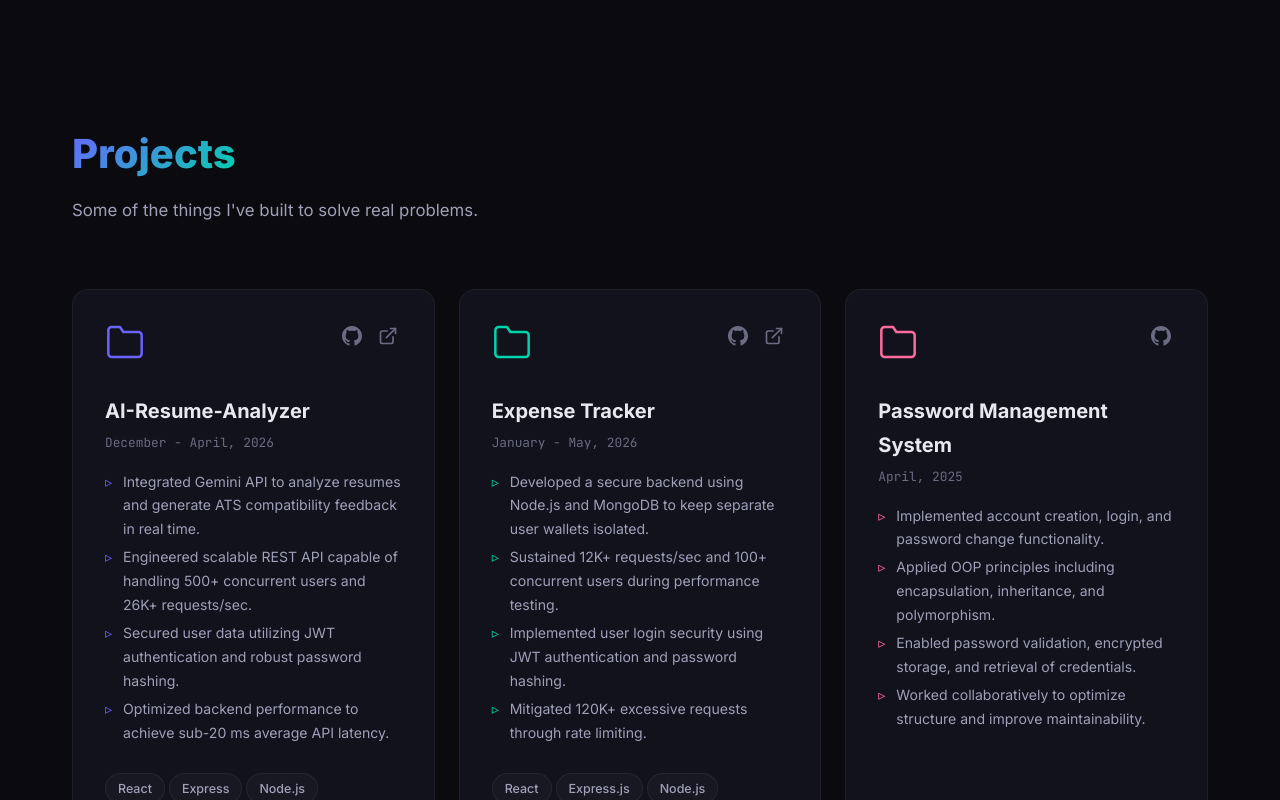
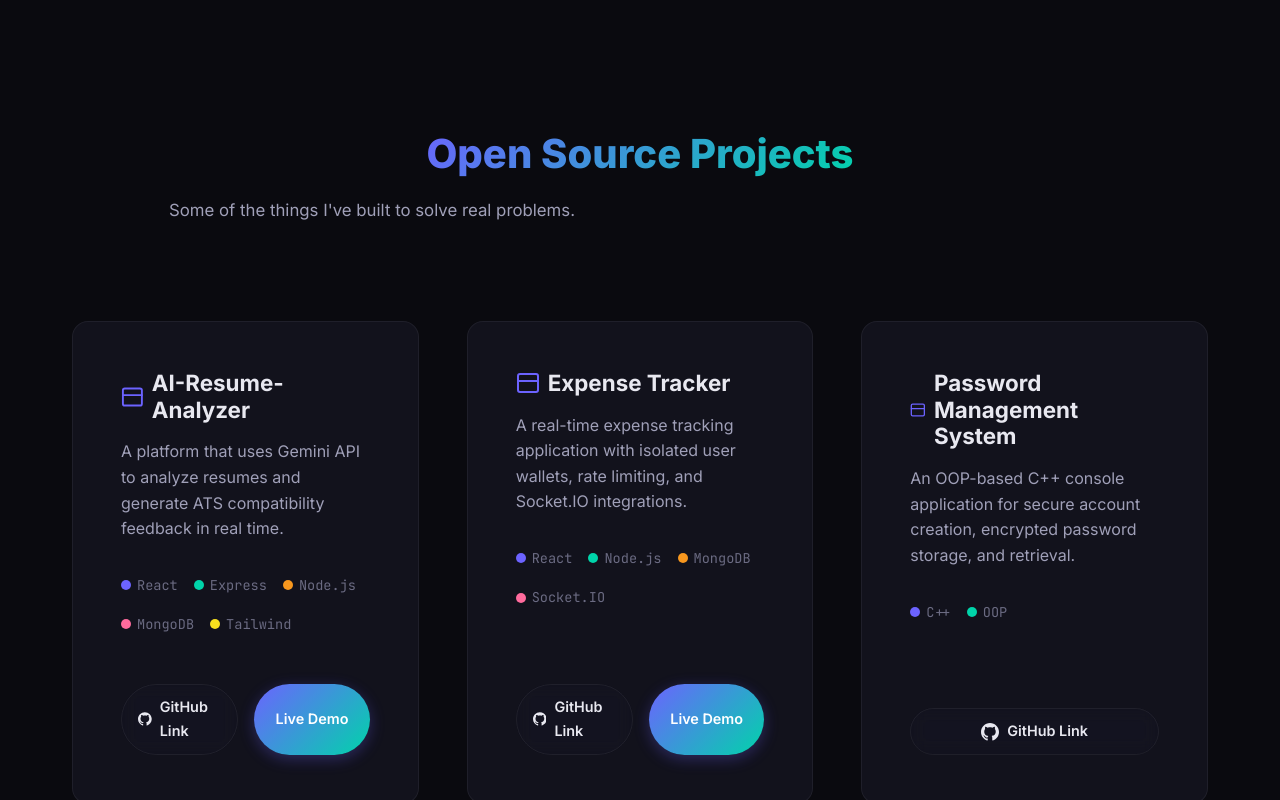
Before and after one commit to Aakashraj18/portfolio, a React (Vite) app: page / in a window 1280 px wide. Shown: the part 1560-2360 px from the top of the page. Built offline with nearby package versions, Linux system fonts and the light colour scheme.

Commit message:
modify education and projects layout

```diff
--- a/src/components/Education.jsx
+++ b/src/components/Education.jsx
@@ -1,70 +1,72 @@
+import { useScrollReveal } from '../hooks/useScrollReveal';
 import './Education.css';
 
 const educationData = [
   {
     institution: 'National Institute of Technology, Silchar',
-    degree: 'Bachelor of Technology - Computer Science and Engineering',
-    grade: 'CGPA: 8.11',
-    period: 'July 2023 — June 2027',
-    location: 'Assam, India',
-    icon: '🎓',
-    current: true,
+    degree: 'B.Tech in Computer Science and Engineering',
+    period: '2023 - 2027',
+    logo: '🎓',
+    details: [
+      'Pursuing core CS subjects including DSA, OOP, OS, and Database Systems.',
+      'Active participant in competitive programming and technical clubs.',
+    ],
   },
   {
     institution: 'Kendriya Vidyalaya Narangi, Guwahati',
-    degree: 'Higher Secondary Certificate (HSC)',
-    grade: 'Percentage: 86.8',
-    period: 'July 2020 — June 2022',
-    location: 'Assam, India',
-    icon: '📖',
-    current: false,
+    degree: 'Senior Secondary Education (Class XII)',
+    period: 'Graduated 2022',
+    logo: '🏫',
+    details: [
+      'Passed with 91.2%',
+      'Focused on Science stream with Mathematics and Computer Science.',
+    ],
   },
   {
     institution: 'Kendriya Vidyalaya Narangi, Guwahati',
-    degree: 'Secondary School Certificate (SSC)',
-    grade: 'Percentage: 86',
-    period: 'July 2010 — June 2020',
-    location: 'Assam, India',
-    icon: '📚',
-    current: false,
+    degree: 'Secondary Education (Class X)',
+    period: 'Graduated 2020',
+    logo: '🏫',
+    details: [
+      'Passed with 91.8%',
+      'Active participant in regional science exhibitions and quizzes.',
+    ],
   },
 ];
 
 export default function Education() {
+  const [ref, isVisible] = useScrollReveal();
+
   return (
-    <section className="education section" id="education">
-      <h2 className="section__title">Education</h2>
-      <p className="section__subtitle">
-        My academic journey so far.
-      </p>
+    <section className="education section" id="education" ref={ref}>
+      <div className={`education__header ${isVisible ? 'reveal--visible' : 'reveal--hidden'}`}>
+        <h2 className="section__title">Education</h2>
+        <p className="section__subtitle">
+          My academic qualifications and institutional background.
+        </p>
+      </div>
+
       <div className="education__timeline">
-        {educationData.map((edu, index) => (
+        {educationData.map((item, index) => (
           <div
-            className={`education__item ${edu.current ? 'education__item--current' : ''}`}
-            key={index}
+            className={`education__item ${isVisible ? 'reveal--visible' : 'reveal--hidden'}`}
+            key={item.institution + item.degree}
+            style={{ '--reveal-delay': `${index * 0.2}s` }}
           >
-            <div className="education__marker">
-              <div className="education__dot"></div>
-              {index < educationData.length - 1 && <div className="education__line"></div>}
+            <div className="education__logo-container">
+              <span className="education__logo">{item.logo}</span>
             </div>
-            <div className="education__card card">
-              <div className="education__card-header">
-                <span className="education__icon">{edu.icon}</span>
-                <div>
-                  <h3 className="education__institution">{edu.institution}</h3>
-                  <p className="education__degree">{edu.degree}</p>
-                </div>
+            <div className="education__content card">
+              <h3 className="education__inst">{item.institution}</h3>
+              <div className="education__meta">
+                <span className="education__degree">{item.degree}</span>
+                <span className="education__period">{item.period}</span>
               </div>
-              <div className="education__meta">
-                <span className="education__grade">{edu.grade}</span>
-                <span className="education__separator">•</span>
-                <span className="education__period">{edu.period}</span>
-                <span className="education__separator">•</span>
-                <span className="education__location">{edu.location}</span>
-              </div>
-              {edu.current && (
-                <span className="education__badge">Currently Pursuing</span>
-              )}
+              <ul className="education__details">
+                {item.details.map((detail, i) => (
+                  <li key={i}>{detail}</li>
+                ))}
+              </ul>
             </div>
           </div>
         ))}
--- a/src/components/Projects.css
+++ b/src/components/Projects.css
@@ -1,111 +1,107 @@
-/* --- Projects --- */
+/* --- Projects (Developerfolio Style) --- */
+.projects__header {
+  text-align: center;
+  margin-bottom: var(--space-4xl);
+}
+
 .projects__grid {
   display: grid;
-  grid-template-columns: repeat(auto-fit, minmax(340px, 1fr));
-  gap: var(--space-lg);
+  grid-template-columns: repeat(auto-fill, minmax(320px, 1fr));
+  gap: var(--space-2xl);
 }
 
+/* Card overrides for projects */
 .projects__card {
   display: flex;
   flex-direction: column;
-  position: relative;
-  overflow: hidden;
+  justify-content: space-between;
+  padding: var(--space-2xl);
+  min-height: 380px;
+  background: var(--bg-card);
+  border: 1px solid var(--bg-glass-border);
+  border-radius: var(--radius-lg);
+  transition: transform var(--transition-base), box-shadow var(--transition-base);
 }
 
-.projects__card::after {
-  content: '';
-  position: absolute;
-  bottom: 0;
-  left: 0;
-  width: 100%;
-  height: 3px;
-  background: var(--card-accent, var(--accent-primary));
-  transform: scaleX(0);
-  transform-origin: left;
-  transition: transform var(--transition-base);
+.projects__card:hover {
+  transform: translateY(-5px);
+  box-shadow: 0 10px 30px rgba(108, 99, 255, 0.15);
 }
 
-.projects__card:hover::after {
-  transform: scaleX(1);
-}
-
-.projects__card-top {
-  display: flex;
-  justify-content: space-between;
-  align-items: flex-start;
-  margin-bottom: var(--space-lg);
-}
-
-.projects__card-folder {
-  color: var(--card-accent, var(--accent-primary));
-}
-
-.projects__card-links {
-  display: flex;
-  gap: var(--space-sm);
-}
-
-.projects__card-link {
-  color: var(--text-muted);
-  transition: color var(--transition-fast), transform var(--transition-fast);
-  padding: 4px;
-}
-
-.projects__card-link:hover {
-  color: var(--text-primary);
-  transform: translateY(-2px);
+.projects__card-content {
+  margin-bottom: var(--space-2xl);
 }
 
 .projects__card-title {
-  font-size: 1.25rem;
-  font-weight: 700;
-  color: var(--text-primary);
-  margin-bottom: var(--space-xs);
-  transition: color var(--transition-fast);
-}
-
-.projects__card:hover .projects__card-title {
-  color: var(--card-accent, var(--accent-primary));
-}
-
-.projects__card-period {
-  font-family: var(--font-mono);
-  font-size: 0.8rem;
-  color: var(--text-muted);
+  display: flex;
+  align-items: center;
+  gap: var(--space-sm);
   margin-bottom: var(--space-md);
 }
 
-.projects__card-highlights {
-  list-style: none;
-  margin-bottom: var(--space-lg);
-  flex-grow: 1;
+.projects__repo-icon {
+  color: var(--accent-primary);
 }
 
-.projects__card-highlights li {
-  position: relative;
-  padding-left: 18px;
-  font-size: 0.88rem;
-  color: var(--text-secondary);
-  line-height: 1.7;
-  margin-bottom: var(--space-xs);
+.projects__card-title h3 {
+  font-size: 1.4rem;
+  font-weight: 700;
+  color: var(--text-primary);
+  margin: 0;
+  line-height: 1.2;
 }
 
-.projects__card-highlights li::before {
-  content: '▹';
-  position: absolute;
-  left: 0;
-  color: var(--card-accent, var(--accent-primary));
+.projects__card-description {
+  font-size: 1rem;
+  color: var(--text-secondary);
+  line-height: 1.6;
+  margin-bottom: var(--space-xl);
+}
+
+/* Tech language dots like GitHub */
+.projects__card-tech {
+  display: flex;
+  flex-wrap: wrap;
+  gap: var(--space-md);
+}
+
+.projects__tech-item {
+  display: flex;
+  align-items: center;
+  gap: 6px;
+  font-size: 0.85rem;
+  color: var(--text-muted);
+  font-family: var(--font-mono);
+}
+
+.projects__tech-dot {
+  width: 10px;
+  height: 10px;
+  border-radius: 50%;
+  background-color: var(--accent-primary);
+}
+
+/* Specific colors for specific languages (optional, falling back to primary) */
+.projects__tech-item:nth-child(1) .projects__tech-dot { background-color: var(--accent-primary); }
+.projects__tech-item:nth-child(2) .projects__tech-dot { background-color: var(--accent-secondary); }
+.projects__tech-item:nth-child(3) .projects__tech-dot { background-color: var(--accent-warm); }
+.projects__tech-item:nth-child(4) .projects__tech-dot { background-color: var(--accent-tertiary); }
+.projects__tech-item:nth-child(5) .projects__tech-dot { background-color: #f7df1e; }
+
+.projects__card-footer {
+  display: flex;
+  flex-wrap: wrap;
+  gap: var(--space-md);
+}
+
+.projects__btn {
+  flex: 1;
+  justify-content: center;
+  padding: 10px 16px;
   font-size: 0.9rem;
 }
 
-.projects__card-tech {
-  display: flex;
-  flex-wrap: wrap;
-  gap: var(--space-xs);
-  margin-top: auto;
-}
-
-@media (max-width: 480px) {
+@media (max-width: 768px) {
   .projects__grid {
     grid-template-columns: 1fr;
   }
--- a/src/components/Projects.jsx
+++ b/src/components/Projects.jsx
@@ -4,45 +4,24 @@ import './Projects.css';
 const projects = [
   {
     title: 'AI-Resume-Analyzer',
-    period: 'December - April, 2026',
-    tech: ['React', 'Express', 'Node.js', 'MongoDB', 'Tailwind CSS'],
-    highlights: [
-      'Integrated Gemini API to analyze resumes and generate ATS compatibility feedback in real time.',
-      'Engineered scalable REST API capable of handling 500+ concurrent users and 26K+ requests/sec.',
-      'Secured user data utilizing JWT authentication and robust password hashing.',
-      'Optimized backend performance to achieve sub-20 ms average API latency.',
-    ],
+    description: 'A platform that uses Gemini API to analyze resumes and generate ATS compatibility feedback in real time.',
+    tech: ['React', 'Express', 'Node.js', 'MongoDB', 'Tailwind'],
     github: 'https://github.com/Aakashraj18',
-    live: '#',
-    accent: 'var(--accent-primary)',
+    live: 'https://github.com/Aakashraj18', // Assuming live link for now
   },
   {
     title: 'Expense Tracker',
-    period: 'January - May, 2026',
-    tech: ['React', 'Express.js', 'Node.js', 'MongoDB', 'Socket.IO', 'Tailwind CSS'],
-    highlights: [
-      'Developed a secure backend using Node.js and MongoDB to keep separate user wallets isolated.',
-      'Sustained 12K+ requests/sec and 100+ concurrent users during performance testing.',
-      'Implemented user login security using JWT authentication and password hashing.',
-      'Mitigated 120K+ excessive requests through rate limiting.',
-    ],
+    description: 'A real-time expense tracking application with isolated user wallets, rate limiting, and Socket.IO integrations.',
+    tech: ['React', 'Node.js', 'MongoDB', 'Socket.IO'],
     github: 'https://github.com/Aakashraj18',
-    live: '#',
-    accent: 'var(--accent-secondary)',
+    live: 'https://github.com/Aakashraj18',
   },
   {
     title: 'Password Management System',
-    period: 'April, 2025',
+    description: 'An OOP-based C++ console application for secure account creation, encrypted password storage, and retrieval.',
     tech: ['C++', 'OOP'],
-    highlights: [
-      'Implemented account creation, login, and password change functionality.',
-      'Applied OOP principles including encapsulation, inheritance, and polymorphism.',
-      'Enabled password validation, encrypted storage, and retrieval of credentials.',
-      'Worked collaboratively to optimize structure and improve maintainability.',
-    ],
     github: 'https://github.com/Aakashraj18',
     live: null,
-    accent: 'var(--accent-tertiary)',
   },
 ];
 
@@ -52,7 +31,7 @@ export default function Projects() {
   return (
     <section className="projects section" id="projects" ref={ref}>
       <div className={`projects__header ${isVisible ? 'reveal--visible' : 'reveal--hidden'}`}>
-        <h2 className="section__title">Projects</h2>
+        <h2 className="section__title">Open Source Projects</h2>
         <p className="section__subtitle">
           Some of the things I've built to solve real problems.
         </p>
@@ -62,45 +41,43 @@ export default function Projects() {
           <div
             className={`projects__card card ${isVisible ? 'reveal--visible' : 'reveal--hidden'}`}
             key={project.title}
-            style={{ '--card-accent': project.accent, '--reveal-delay': `${index * 0.15}s` }}
+            style={{ '--reveal-delay': `${index * 0.15}s` }}
           >
-            <div className="projects__card-top">
-              <div className="projects__card-folder">
-                <svg width="40" height="40" viewBox="0 0 24 24" fill="none" stroke="currentColor" strokeWidth="1.5" strokeLinecap="round" strokeLinejoin="round">
-                  <path d="M22 19a2 2 0 0 1-2 2H4a2 2 0 0 1-2-2V5a2 2 0 0 1 2-2h5l2 3h9a2 2 0 0 1 2 2z"/>
+            <div className="projects__card-content">
+              <div className="projects__card-title">
+                <svg width="24" height="24" viewBox="0 0 24 24" fill="none" stroke="currentColor" strokeWidth="2" strokeLinecap="round" strokeLinejoin="round" className="projects__repo-icon">
+                  <path d="M2 19a2 2 0 0 0 2 2h16a2 2 0 0 0 2-2V5a2 2 0 0 0-2-2H4a2 2 0 0 0-2 2z"/>
+                  <path d="M2 10h20"/>
                 </svg>
+                <h3>{project.title}</h3>
               </div>
-              <div className="projects__card-links">
-                <a href={project.github} target="_blank" rel="noopener noreferrer" aria-label="GitHub" className="projects__card-link">
-                  <svg width="20" height="20" viewBox="0 0 24 24" fill="currentColor">
-                    <path d="M12 0c-6.626 0-12 5.373-12 12 0 5.302 3.438 9.8 8.207 11.387.599.111.793-.261.793-.577v-2.234c-3.338.726-4.033-1.416-4.033-1.416-.546-1.387-1.333-1.756-1.333-1.756-1.089-.745.083-.729.083-.729 1.205.084 1.839 1.237 1.839 1.237 1.07 1.834 2.807 1.304 3.492.997.107-.775.418-1.305.762-1.604-2.665-.305-5.467-1.334-5.467-5.931 0-1.311.469-2.381 1.236-3.221-.124-.303-.535-1.524.117-3.176 0 0 1.008-.322 3.301 1.23.957-.266 1.983-.399 3.003-.404 1.02.005 2.047.138 3.006.404 2.291-1.552 3.297-1.23 3.297-1.23.653 1.653.242 2.874.118 3.176.77.84 1.235 1.911 1.235 3.221 0 4.609-2.807 5.624-5.479 5.921.43.372.823 1.102.823 2.222v3.293c0 .319.192.694.801.576 4.765-1.589 8.199-6.086 8.199-11.386 0-6.627-5.373-12-12-12z"/>
-                  </svg>
-                </a>
-                {project.live && (
-                  <a href={project.live} target="_blank" rel="noopener noreferrer" aria-label="Live link" className="projects__card-link">
-                    <svg width="20" height="20" viewBox="0 0 24 24" fill="none" stroke="currentColor" strokeWidth="2" strokeLinecap="round" strokeLinejoin="round">
-                      <path d="M18 13v6a2 2 0 0 1-2 2H5a2 2 0 0 1-2-2V8a2 2 0 0 1 2-2h6"/>
-                      <polyline points="15 3 21 3 21 9"/>
-                      <line x1="10" y1="14" x2="21" y2="3"/>
-                    </svg>
-                  </a>
-                )}
+
+              <p className="projects__card-description">{project.description}</p>
+
+              <div className="projects__card-tech">
+                {project.tech.map((t) => (
+                  <span className="projects__tech-item" key={t}>
+                    <span className="projects__tech-dot"></span>
+                    {t}
+                  </span>
+                ))}
               </div>
             </div>
 
-            <h3 className="projects__card-title">{project.title}</h3>
-            <p className="projects__card-period">{project.period}</p>
-
-            <ul className="projects__card-highlights">
-              {project.highlights.map((h, i) => (
-                <li key={i}>{h}</li>
-              ))}
-            </ul>
-
-            <div className="projects__card-tech">
-              {project.tech.map((t) => (
-                <span className="tag" key={t}>{t}</span>
-              ))}
+            <div className="projects__card-footer">
+              {project.github && (
+                <a href={project.github} target="_blank" rel="noopener noreferrer" className="btn btn--outline projects__btn">
+                  <svg width="18" height="18" viewBox="0 0 24 24" fill="currentColor">
+                    <path d="M12 0c-6.626 0-12 5.373-12 12 0 5.302 3.438 9.8 8.207 11.387.599.111.793-.261.793-.577v-2.234c-3.338.726-4.033-1.416-4.033-1.416-.546-1.387-1.333-1.756-1.333-1.756-1.089-.745.083-.729.083-.729 1.205.084 1.839 1.237 1.839 1.237 1.07 1.834 2.807 1.304 3.492.997.107-.775.418-1.305.762-1.604-2.665-.305-5.467-1.334-5.467-5.931 0-1.311.469-2.381 1.236-3.221-.124-.303-.535-1.524.117-3.176 0 0 1.008-.322 3.301 1.23.957-.266 1.983-.399 3.003-.404 1.02.005 2.047.138 3.006.404 2.291-1.552 3.297-1.23 3.297-1.23.653 1.653.242 2.874.118 3.176.77.84 1.235 1.911 1.235 3.221 0 4.609-2.807 5.624-5.479 5.921.43.372.823 1.102.823 2.222v3.293c0 .319.192.694.801.576 4.765-1.589 8.199-6.086 8.199-11.386 0-6.627-5.373-12-12-12z"/>
+                  </svg>
+                  GitHub Link
+                </a>
+              )}
+              {project.live && (
+                <a href={project.live} target="_blank" rel="noopener noreferrer" className="btn btn--primary projects__btn">
+                  Live Demo
+                </a>
+              )}
             </div>
           </div>
         ))}
```
